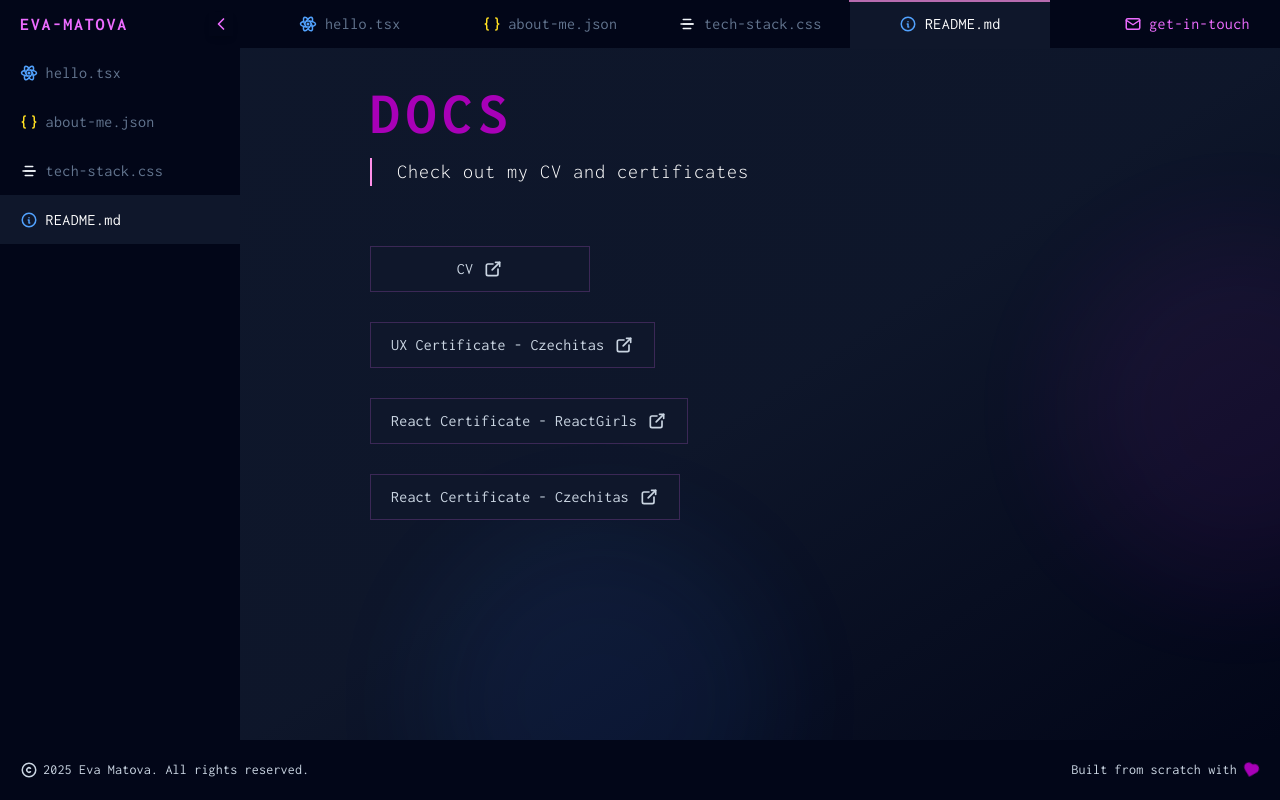
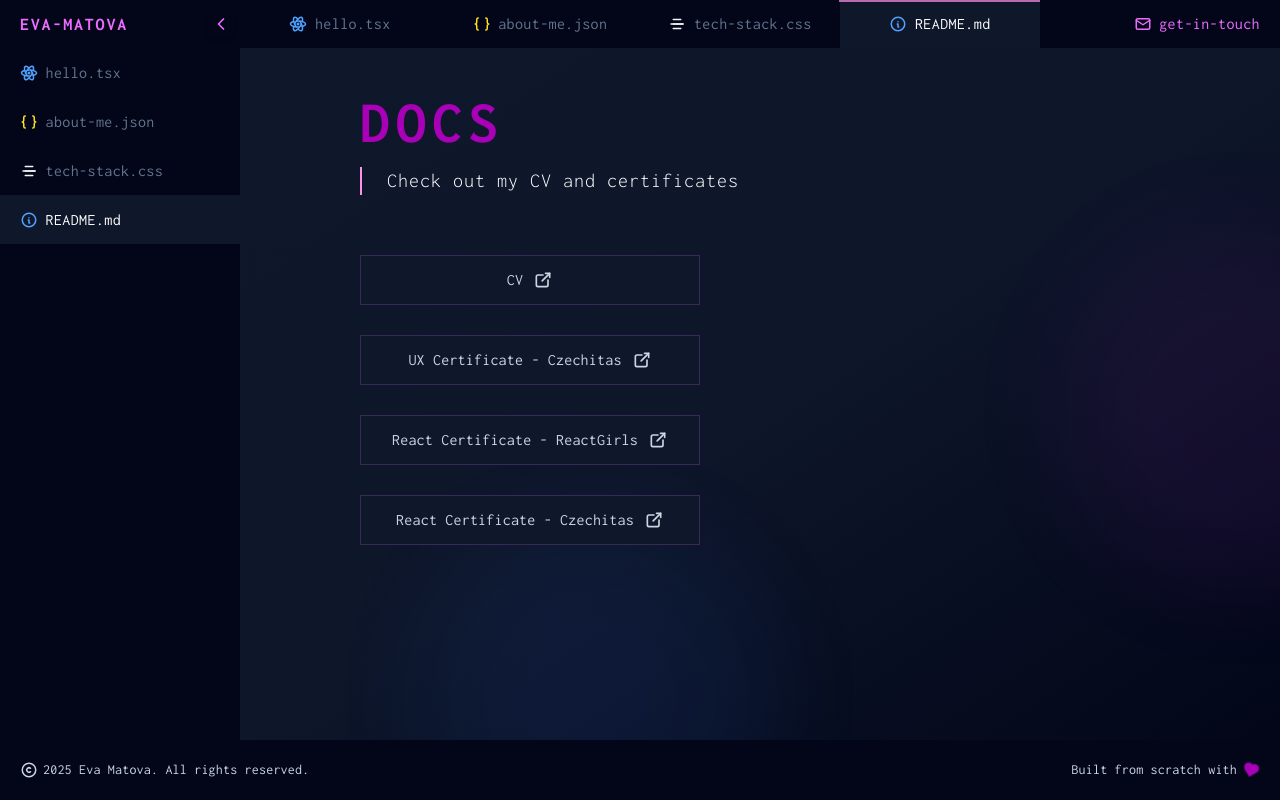
Before and after one commit to Evita-M/my-portfolio, a Next.js app: page /read-me in a window 1280 px wide. Built offline with nearby package versions, Linux system fonts and the light colour scheme.

Commit message:
feat: add docs rwd

```diff
--- a/src/app/read-me/pageContent.tsx
+++ b/src/app/read-me/pageContent.tsx
@@ -9,34 +9,39 @@ export interface DocsLink {
 }
 
 export default function DocsPageContent() {
-  // Replace this URL with your actual Google Drive CV sharing link
   const { cv, uxCzechitas, reactReactGirls, reactCzechitas } = docsLinks;
   return (
-    <div className='relative container mx-auto max-w-[5xl] px-4'>
+    <div className='relative mx-auto lg:container'>
       <PageHeader title='Docs' subtitle='Check out my CV and certificates' />
-      <div className='mt-8 flex flex-col gap-12'>
+      <ul className='mt-8 flex flex-col gap-12 sm:max-w-[340px]'>
         <Button href={cv.url} postfixIcon={<IconExternalLink size={20} />}>
           {cv.label}
         </Button>
+        <li>
           <Button
             href={uxCzechitas.url}
             postfixIcon={<IconExternalLink size={20} />}
           >
-          {uxCzechitas.label}{' '}
+            {uxCzechitas.label}
           </Button>
+        </li>
+        <li>
           <Button
             href={reactReactGirls.url}
             postfixIcon={<IconExternalLink size={20} />}
           >
             {reactReactGirls.label}
           </Button>
+        </li>
+        <li>
           <Button
             href={reactCzechitas.url}
             postfixIcon={<IconExternalLink size={20} />}
           >
             {reactCzechitas.label}
           </Button>
-      </div>
+        </li>
+      </ul>
     </div>
   );
 }
--- a/src/components/button/index.tsx
+++ b/src/components/button/index.tsx
@@ -36,15 +36,22 @@ export const Button: FC<ButtonProps> = ({
     </>
   );
 
-  const buttonClassName = `flex cursor-pointer justify-center min-w-[220px] px-8 py-4 items-center gap-4 border border-fuchsia-400/20
+  const buttonClassName = `flex cursor-pointer justify-center min-w-[220px] px-8 py-[12px] items-center gap-4 border border-fuchsia-400/20
     bg-slate-900 text-slate-300 transition-all duration-300
     hover:border-fuchsia-400/40 hover:bg-slate-800
   ${className}`;
 
   if (href) {
     return (
-      <a href={href} target='_blank' rel='noopener noreferrer'>
-        <button className={buttonClassName}>{buttonContent}</button>
+      <a
+        href={href}
+        target='_blank'
+        rel='noopener noreferrer'
+        className={buttonClassName}
+      >
+        <span className='flex items-center justify-center gap-4'>
+          {buttonContent}
+        </span>
       </a>
     );
   }
--- a/src/layout/footer/index.tsx
+++ b/src/layout/footer/index.tsx
@@ -1,6 +1,6 @@
 import { FC } from 'react';
 import { IconCopyright, IconHeart } from '@tabler/icons-react';
-import { BAR_ICON_SIZE, ICON_COLOR } from '@/utils/variables';
+import { BAR_ICON_SIZE } from '@/utils/variables';
 
 interface FooterProps {
   copyrightYear?: number;
--- a/src/layout/header/index.tsx
+++ b/src/layout/header/index.tsx
@@ -34,7 +34,7 @@ const Header: FC<HeaderProps> = ({ navLinks }) => {
   return (
     <header className='sticky top-0 z-50 bg-slate-950'>
       <div className='flex h-[48px]'>
-        <div className='flex w-full flex-row items-center justify-between px-4'>
+        <div className='flex w-full flex-row items-center justify-between'>
           <div className='flex w-full items-center'>
             <ul className='scrollbar-none hidden flex-1 flex-row overflow-x-auto md:flex'>
               {navLinks.map((navLink) => (
--- a/src/layout/page-container/index.tsx
+++ b/src/layout/page-container/index.tsx
@@ -35,7 +35,7 @@ export const PageContainer: FC<PageContainerProps> = ({ children }) => {
           <div className='blob1 absolute top-64 -right-64 h-[40rem] w-[40rem] rounded-full bg-fuchsia-500/20 blur-3xl'></div>
           <div className='blob2 absolute -bottom-64 left-64 h-[40rem] w-[40rem] rounded-full bg-blue-500/20 blur-3xl'></div>
         </div>
-        <div className='custom-scrollbar relative h-full w-full overflow-x-hidden overflow-y-auto px-8 py-6'>
+        <div className='custom-scrollbar relative h-full w-full overflow-x-hidden overflow-y-auto p-[24px] sm:px-[36px]'>
           {children}
         </div>
       </main>
```
Lines whose indentation alone changed are shown as unchanged.
